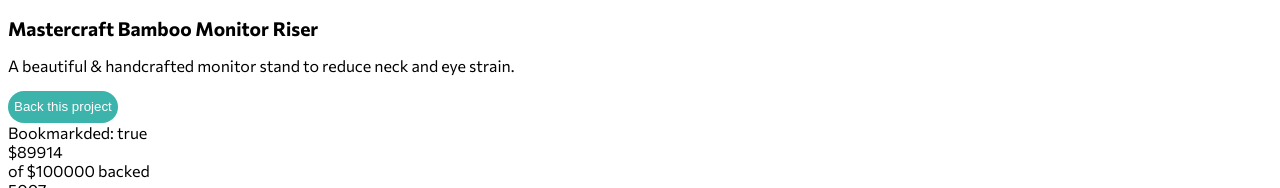
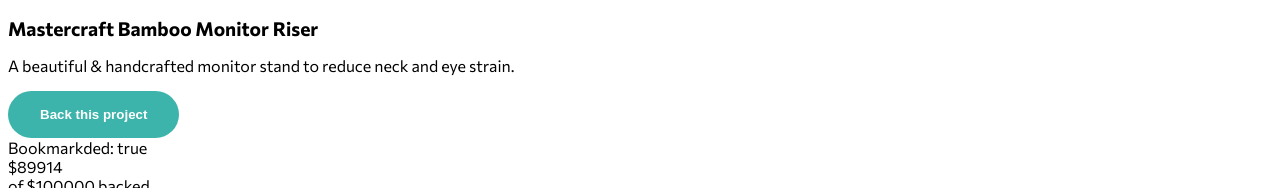
Before and after one commit to Tsuyoshi84/crowdfunding-product-page, a Vue app: page / in a window 1280 px wide. Shown: the top 188 px of the page. Built offline with nearby package versions, Linux system fonts and the light colour scheme.

Commit message:
Change PrimaryButton style

```diff
--- a/src/App.vue
+++ b/src/App.vue
@@ -20,6 +20,12 @@
 :root {
   --color-primary: #3cb4ab;
   --color-primary-dark: #157a74;
+
+  --spacing-2: 0.5rem;
+  --spacing-4: 1rem;
+  --spacing-8: 2rem;
+  --spacing-12: 3rem;
+  --spacing-16: 4rem;
 }
 
 *,
@@ -29,6 +35,7 @@
 }
 
 body {
+  font-size: 16px;
   font-family: 'Commissioner', sans-serif;
 }
 
--- a/src/components/common/PrimaryButton.vue
+++ b/src/components/common/PrimaryButton.vue
@@ -21,15 +21,15 @@
 <style lang="postcss" scoped>
 button {
   color: #ffffff;
+  font-weight: bold;
   background-color: var(--color-primary);
   border: none;
-  height: 32px;
-  border-radius: 16px;
+  padding: var(--spacing-4) var(--spacing-8);
+  border-radius: var(--spacing-16);
   cursor: pointer;
+  transition: background-color 0.2s;
 
-  &:hover,
-  :focus,
-  :active {
+  &:is(:hover, :focus, :active) {
     background-color: var(--color-primary-dark);
   }
 }
```
